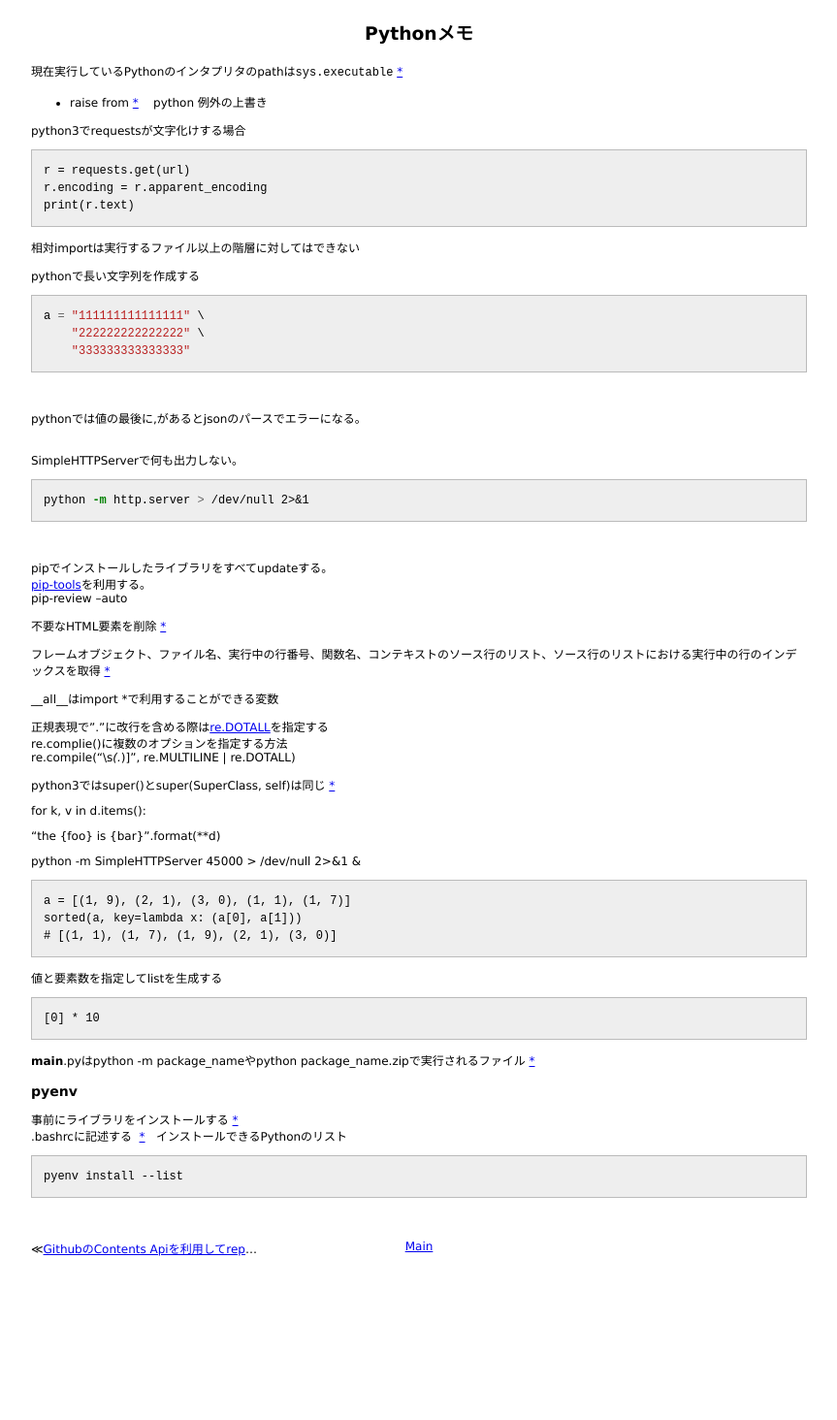
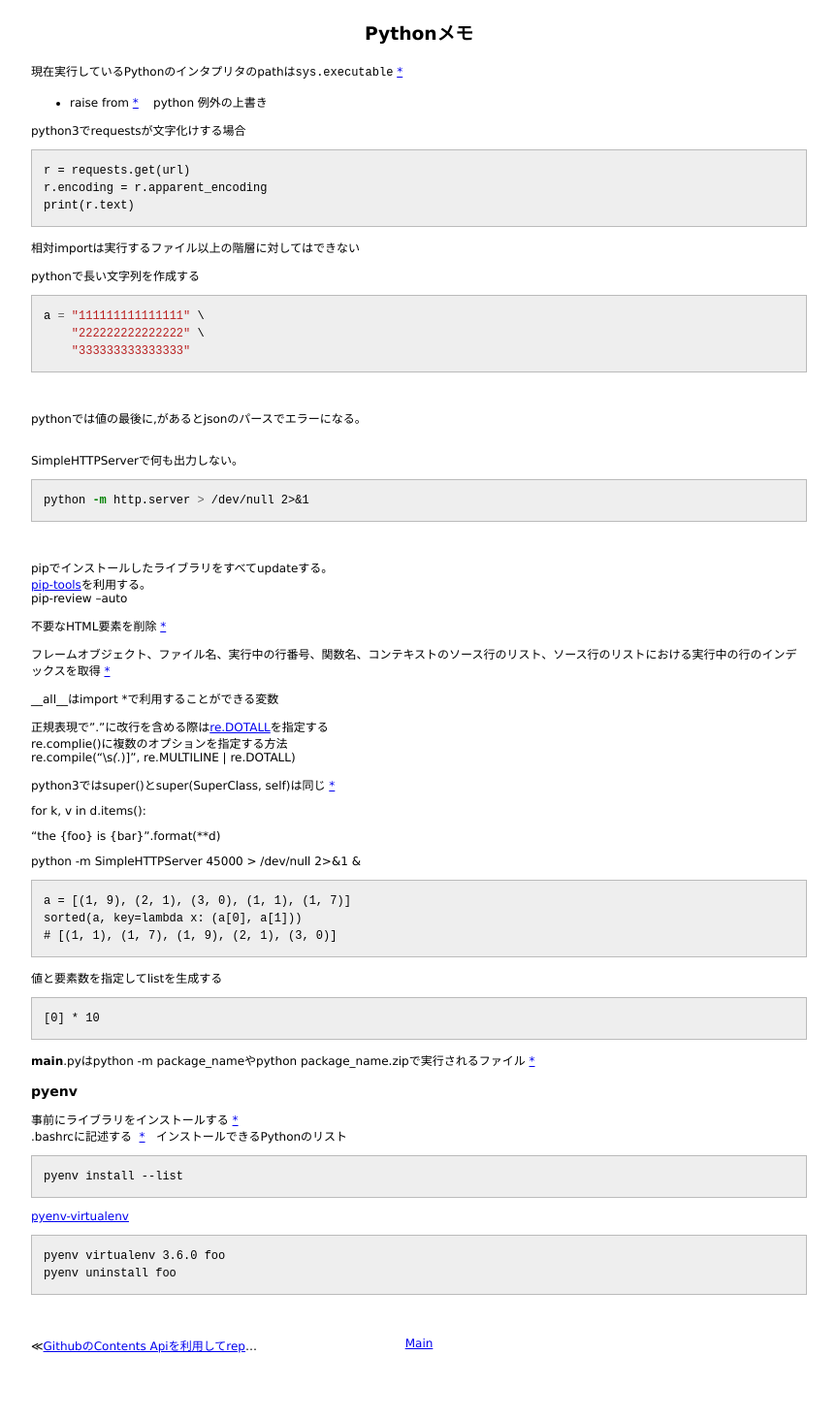
Before and after one commit to 38elements/38elements.github.com, a Jekyll site: the page built from _posts/2014-7-2-python.md, in a window 1280 px wide. Shown: the whole page at 97% size, without its empty margins (208-1071 px from the left). Built offline with Jekyll 4.4.1, drawn with Linux system fonts in a browser that asks for light colours; before the commit the page ends 1364 px from its top, so only the background shows below that.

Commit message:
Update 2014-7-2-python.md

````diff
--- a/_posts/2014-7-2-python.md
+++ b/_posts/2014-7-2-python.md
@@ -81,3 +81,10 @@ __main__.pyはpython -m package_nameやpython package_name.zipで実行される
 ```
 pyenv install --list
 ```
+
+[pyenv-virtualenv](https://github.com/yyuu/pyenv-virtualenv)
+
+```
+pyenv virtualenv 3.6.0 foo
+pyenv uninstall foo
+```
````
